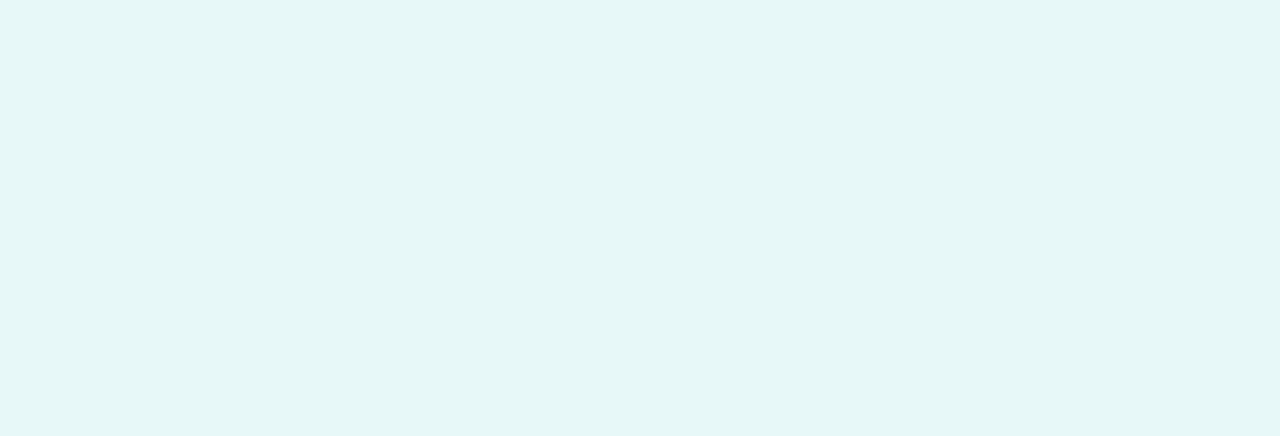
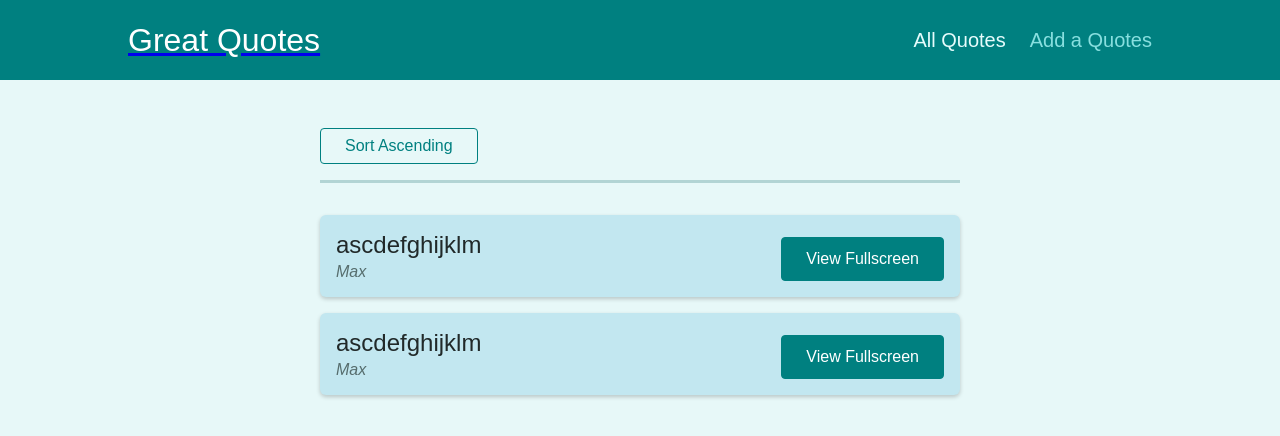
Before and after one commit to Inokcode/react-router-comments-app, a React (Create React App) app: page /quotes in a window 1280 px wide. Shown: the top 436 px of the page. Built offline with nearby package versions, Linux system fonts and the light colour scheme.

Commit message:
Prompt feature added

```diff
--- a/src/App.js
+++ b/src/App.js
@@ -1,8 +1,31 @@
+import { Route, Switch, Redirect } from 'react-router-dom';
+import AllQuotes from './pages/AllQuotes';
+import NewQuote from './pages/NewQuote';
+import QuoteDetail from './pages/QuoteDetail';
+import NotFound from './pages/NotFound';
+import Layout from './components/layout/Layout';
+
 function App() {
   return (
-    <div>
-
-    </div>
+    <Layout>
+      <Switch>
+        <Route path="/" exact>
+          <Redirect to="/quotes" />
+        </Route>
+        <Route path="/quotes" exact>
+          <AllQuotes />
+        </Route>
+        <Route path="/quotes/:quoteId">
+          <QuoteDetail />
+        </Route>
+        <Route path="/new-quotes">
+          <NewQuote />
+        </Route>
+        <Route path="*">
+          <NotFound />
+        </Route>
+      </Switch>
+    </Layout>
   );
 }
 
--- /dev/null
+++ b/src/components/layout/Layout.js
@@ -0,0 +1,14 @@
+import React from 'react';
+import MainNavigation from './MainNavigation';
+import classes from './Layout.module.css';
+
+const Layout = (props) => {
+  return (
+    <>
+      <MainNavigation />
+      <main className={classes.main}>{props.children}</main>
+    </>
+  );
+};
+
+export default Layout;
--- /dev/null
+++ b/src/components/layout/MainNavigation.js
@@ -0,0 +1,30 @@
+import React from 'react';
+import { NavLink, Link } from 'react-router-dom';
+import classes from './MainNavigation.module.css';
+
+const MainNavigation = () => {
+  return (
+    <header className={classes.header}>
+      <Link to="/quotes">
+        <div className={classes.logo}>Great Quotes</div>
+      </Link>
+
+      <nav className={classes.nav}>
+        <ul>
+          <li>
+            <NavLink to="/quotes" activeClassName={classes.active}>
+              All Quotes
+            </NavLink>
+          </li>
+          <li>
+            <NavLink to="/new-quotes" activeClassName={classes.active}>
+              Add a Quotes
+            </NavLink>
+          </li>
+        </ul>
+      </nav>
+    </header>
+  );
+};
+
+export default MainNavigation;
--- a/src/components/quotes/QuoteForm.js
+++ b/src/components/quotes/QuoteForm.js
@@ -1,12 +1,14 @@
-import { useRef } from 'react';
+import { useRef, useState } from 'react';
+import { Prompt } from 'react-router-dom';
 
-import Card from '../ui/Card';
-import LoadingSpinner from '../ui/LoadingSpinner';
+import Card from '../UI/Card';
+import LoadingSpinner from '../UI/LoadingSpinner';
 import classes from './QuoteForm.module.css';
 
 const QuoteForm = (props) => {
   const authorInputRef = useRef();
   const textInputRef = useRef();
+  const [isEntering, setIsEntering] = useState(false);
 
   function submitFormHandler(event) {
     event.preventDefault();
@@ -19,9 +21,29 @@
     props.onAddQuote({ author: enteredAuthor, text: enteredText });
   }
 
+  const formFocusedHandler = () => {
+    // console.log('focus');
+    setIsEntering(true);
+  };
+
+  const finishEnteringHandler = () => {
+    setIsEntering(false);
+  };
+
   return (
+    <>
+      <Prompt
+        when={isEntering}
+        message={() =>
+          'Are you sure you want to leave ? All your entered data will be lost!'
+        }
+      />
       <Card>
-      <form className={classes.form} onSubmit={submitFormHandler}>
+        <form
+          className={classes.form}
+          onSubmit={submitFormHandler}
+          onFocus={formFocusedHandler}
+        >
           {props.isLoading && (
             <div className={classes.loading}>
               <LoadingSpinner />
@@ -29,18 +51,21 @@
           )}
 
           <div className={classes.control}>
-          <label htmlFor='author'>Author</label>
-          <input type='text' id='author' ref={authorInputRef} />
+            <label htmlFor="author">Author</label>
+            <input type="text" id="author" ref={authorInputRef} />
           </div>
           <div className={classes.control}>
-          <label htmlFor='text'>Text</label>
-          <textarea id='text' rows='5' ref={textInputRef}></textarea>
+            <label htmlFor="text">Text</label>
+            <textarea id="text" rows="5" ref={textInputRef}></textarea>
           </div>
           <div className={classes.actions}>
-          <button className='btn'>Add Quote</button>
+            <button className="btn" onClick={finishEnteringHandler}>
+              Add Quote
+            </button>
           </div>
         </form>
       </Card>
+    </>
   );
 };
 
--- a/src/components/quotes/QuoteItem.js
+++ b/src/components/quotes/QuoteItem.js
@@ -1,4 +1,5 @@
 import classes from './QuoteItem.module.css';
+import { Link } from 'react-router-dom';
 
 const QuoteItem = (props) => {
   return (
@@ -9,9 +10,10 @@
         </blockquote>
         <figcaption>{props.author}</figcaption>
       </figure>
-      <a className='btn'>
+
+      <Link className="btn" to={`/quotes/${props.id}`}>
         View Fullscreen
-      </a>
+      </Link>
     </li>
   );
 };
--- a/src/components/quotes/QuoteList.js
+++ b/src/components/quotes/QuoteList.js
@@ -6,6 +6,9 @@
 const QuoteList = (props) => {
   return (
     <Fragment>
+      <div className={classes.sorting}>
+        <button>Sort Ascending</button>
+      </div>
       <ul className={classes.list}>
         {props.quotes.map((quote) => (
           <QuoteItem
--- a/src/index.js
+++ b/src/index.js
@@ -1,6 +1,12 @@
 import ReactDOM from 'react-dom';
+import { BrowserRouter } from 'react-router-dom';
 
 import './index.css';
 import App from './App';
 
-ReactDOM.render(<App />, document.getElementById('root'));
+ReactDOM.render(
+  <BrowserRouter>
+    <App />
+  </BrowserRouter>,
+  document.getElementById('root')
+);
--- /dev/null
+++ b/src/pages/AllQuotes.js
@@ -0,0 +1,17 @@
+import React from 'react';
+import QuoteList from '../components/quotes/QuoteList';
+
+const DUMMY_QUOTES = [
+  { id: 'q1', author: 'Max', text: 'ascdefghijklm' },
+  { id: 'q2', author: 'Max', text: 'ascdefghijklm' },
+];
+
+const AllQuotes = () => {
+  return (
+    <>
+      <QuoteList quotes={DUMMY_QUOTES} />
+    </>
+  );
+};
+
+export default AllQuotes;
--- /dev/null
+++ b/src/pages/NewQuote.js
@@ -0,0 +1,18 @@
+import React from 'react';
+import QuoteForm from '../components/quotes/QuoteForm';
+import { useHistory } from 'react-router-dom';
+
+const NewQuote = () => {
+  const history = useHistory();
+  const addQuoteHandler = (quoteData) => {
+    console.log(quoteData);
+    history.push('/quotes');
+  };
+  return (
+    <>
+      <QuoteForm onAddQuote={addQuoteHandler} />
+    </>
+  );
+};
+
+export default NewQuote;
--- /dev/null
+++ b/src/pages/NotFound.js
@@ -0,0 +1,11 @@
+import React from 'react';
+
+const NotFound = () => {
+  return (
+    <div className="centered">
+      <p>Page not found</p>
+    </div>
+  );
+};
+
+export default NotFound;
--- /dev/null
+++ b/src/pages/QuoteDetail.js
@@ -0,0 +1,27 @@
+import React from 'react';
+import { useParams, Route } from 'react-router-dom';
+import Comments from '../components/comments/Comments';
+import HighlightedQuote from '../components/quotes/HighlightedQuote';
+
+const DUMMY_QUOTES = [
+  { id: 'q1', author: 'Max', text: 'ascdefghijklm' },
+  { id: 'q2', author: 'Max', text: 'ascdefghijklm' },
+];
+
+const QuoteDetail = () => {
+  const params = useParams();
+  const quote = DUMMY_QUOTES.find((quote) => quote.id === params.quoteId);
+  if (!quote) {
+    return <p>No Quote found</p>;
+  }
+  return (
+    <>
+      <HighlightedQuote text={quote.text} author={quote.author} />
+      <Route path={`/quotes/${params.quoteId}/comments`}>
+        <Comments />
+      </Route>
+    </>
+  );
+};
+
+export default QuoteDetail;
```
Also changed, not shown: 1 other file (tests, documents, lock files or other folders). Lines whose indentation alone changed are shown as unchanged.
